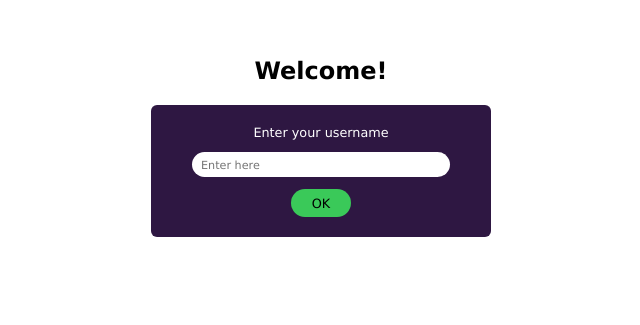
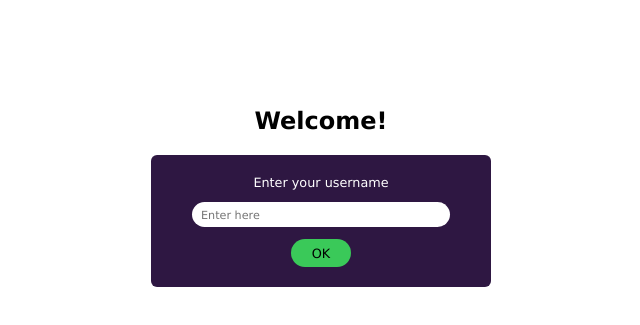
Before and after one commit to fersonull/inputFunction, a plain HTML site: page index.html in a window 1280 px wide. Shown: the part 203-528 px from the top of the page, without its empty margins (319-959 px from the left). Drawn offline with Linux system fonts and the light colour scheme.

Commit message:
Update try.css

```diff
--- a/try.css
+++ b/try.css
@@ -6,10 +6,15 @@
 
 .wrapper {
     width: 400px;
-    margin: 240px auto;
-    display: grid;
-    place-items: center;
+    position: absolute;
+    top: 50%;
+    left: 50%;
+    transform: translate(-50%, -50%);
     padding: 20px;
+    display: flex;
+    flex-direction: column;
+    justify-content: center;
+    align-items: center;
     visibility: visible;
     transition: ease 0.1s;
 }
```
